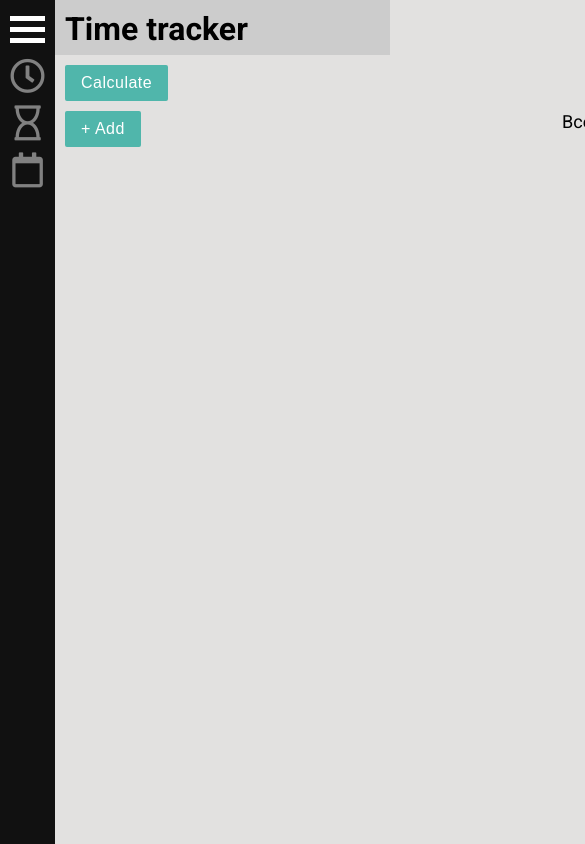
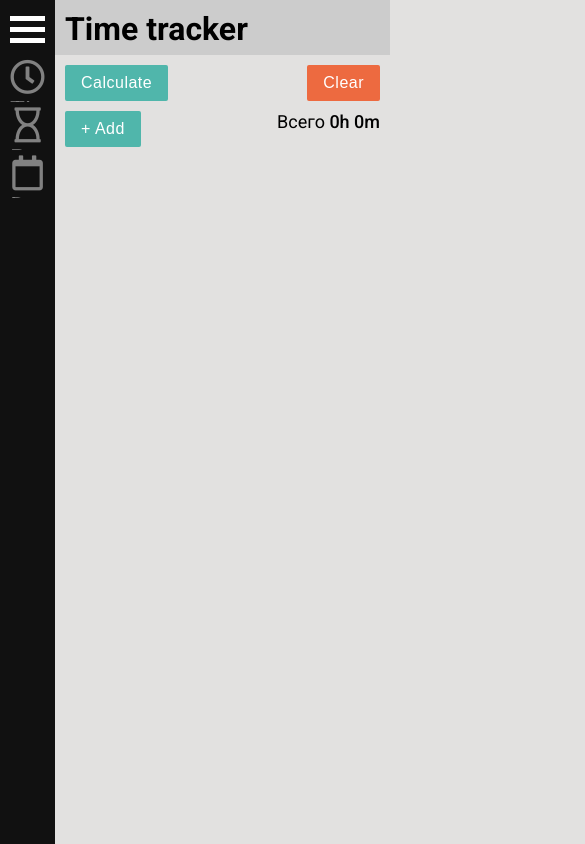
Before and after one commit to chernrus/time-tracking, a React (Create React App) app: page / in a window 390 px wide. Shown: the top 844 px of the page, 585 px wide, since content can reach past the window. Built offline with nearby package versions, Linux system fonts and the light colour scheme.

Commit message:
added adaptive side-menu x600

```diff
--- a/src/styles/App.css
+++ b/src/styles/App.css
@@ -60,3 +60,9 @@
 .main-container.change {
   margin-left: 220px;
 }
+
+@media only screen and (max-width: 600px) {
+  .main-container.change {
+    margin-left: 55px;
+  }
+}
--- a/src/styles/MainHeader.css
+++ b/src/styles/MainHeader.css
@@ -17,3 +17,9 @@
   padding: 10px 0;
   margin: 0;
 }
+
+@media only screen and (max-width: 600px) {
+  .main-header.change {
+    margin-left: 55px;
+  }
+}
--- a/src/styles/SideMenu.css
+++ b/src/styles/SideMenu.css
@@ -8,7 +8,7 @@
   left: 0;
   background-color: #111;
   overflow-x: hidden;
-  transition: 0.5s;
+  /* transition: 0.5s; */
 }
 
 .side-menu a {
@@ -17,17 +17,20 @@
   font-size: 25px;
   display: block;
   color: #818181;
-  min-width: 200px;
+  /* min-width: 200px; */
 }
 
 .side-menu__item {
   color: #818181;
   cursor: pointer;
+  overflow: hidden;
+  max-height: 48px;
 }
 
 .side-menu__item:hover,
 .side-menu a:hover {
   color: #f1f1f1;
+  background-color: #363940;
 }
 
 .side-menu.opened{
@@ -56,7 +59,7 @@
 .hamburger {
   display: inline-block;
   cursor: pointer;
-  transition: 0.5s;
+  /* transition: 0.5s; */
 }
 
 .hamburger__bar1,
@@ -84,3 +87,30 @@
   -webkit-transform: rotate(45deg) translate(-8px, -8px);
   transform: rotate(45deg) translate(-8px, -8px);
 }
+
+@media only screen and (max-width: 600px) {
+  .side-menu {
+    font-size: 20px;
+  }
+
+  .hamburger.change {
+    position: absolute;
+    right: 10px;
+    top: 10px;
+  }
+
+  .side-menu.opened{
+    width: 100%;
+    padding-top: 54px;
+  }
+}
+
+/* @media only screen and (max-width: 600px) {
+  .side-menu {
+    font-size: 20px;
+  }
+
+  .side-menu.opened{
+    width: 100%;
+  }
+} */
--- a/src/styles/TimeTracker.css
+++ b/src/styles/TimeTracker.css
@@ -26,3 +26,10 @@
 .button-clear:hover {
   background-color: #f19376;
 }
+
+
+@media only screen and (max-width: 600px) {
+  .time-tracker {
+    width: 100%;
+  }
+}
```
